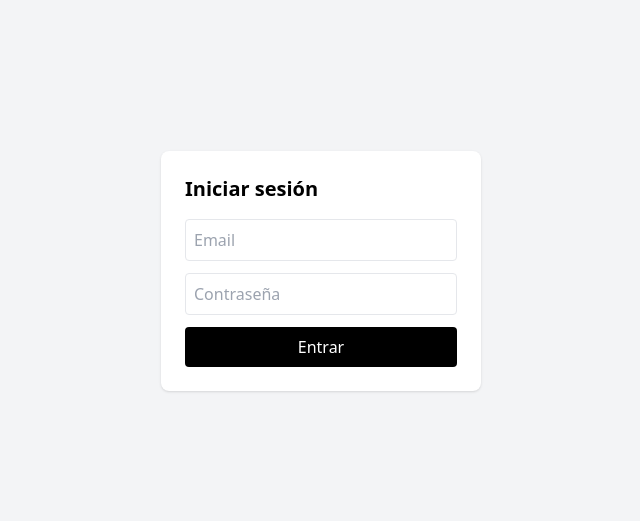
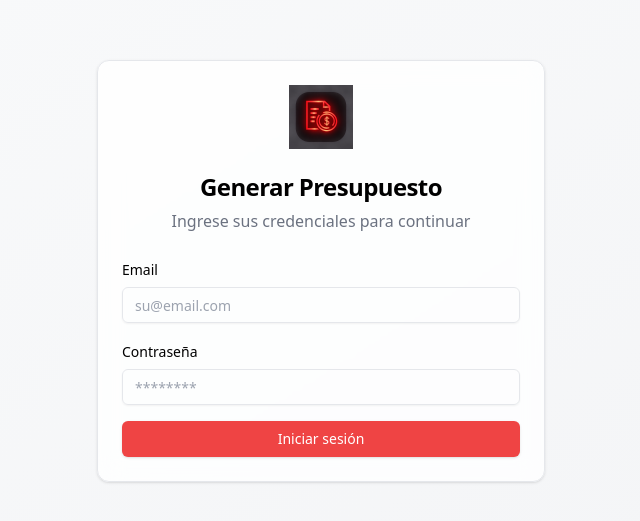
Before and after one commit to Xxtoni7/presupuesto-web, a React (Vite) app: page /login in a window 1280 px wide. Shown: the part 129-650 px from the top of the page, without its empty margins (319-959 px from the left). Built offline with nearby package versions, Linux system fonts and the light colour scheme.

Commit message:
Login visual implementado con mejoras de UX
Se implementa pantalla de login con diseño mejorado, logo personalizado, efecto glass y estado de carga con spinner.

```diff
--- /dev/null
+++ b/src/components/ui/button.jsx
@@ -0,0 +1,47 @@
+import * as React from "react"
+import { Slot } from "@radix-ui/react-slot"
+import { cva } from "class-variance-authority";
+import { cn } from "../../lib/utils"
+
+const buttonVariants = cva(
+    "inline-flex items-center justify-center gap-2 whitespace-nowrap rounded-md text-sm font-medium transition-colors focus-visible:outline-none focus-visible:ring-1 focus-visible:ring-ring disabled:pointer-events-none disabled:opacity-50 [&_svg]:pointer-events-none [&_svg]:size-4 [&_svg]:shrink-0",
+    {
+        variants: {
+            variant: {
+                default:
+                    "bg-primary text-primary-foreground shadow hover:bg-primary/90",
+                destructive:
+                    "bg-destructive text-destructive-foreground shadow-sm hover:bg-destructive/90",
+                outline:
+                    "border border-input bg-background shadow-sm hover:bg-accent hover:text-accent-foreground",
+                secondary:
+                    "bg-secondary text-secondary-foreground shadow-sm hover:bg-secondary/80",
+                ghost: "hover:bg-accent hover:text-accent-foreground",
+                link: "text-primary underline-offset-4 hover:underline",
+            },
+            size: {
+                default: "h-9 px-4 py-2",
+                sm: "h-8 rounded-md px-3 text-xs",
+                lg: "h-10 rounded-md px-8",
+                icon: "h-9 w-9",
+            },
+        },
+        defaultVariants: {
+            variant: "default",
+            size: "default",
+        },
+    }
+)
+
+const Button = React.forwardRef(({ className, variant, size, asChild = false, ...props }, ref) => {
+    const Comp = asChild ? Slot : "button"
+    return (
+        <Comp
+        className={cn(buttonVariants({ variant, size, className }))}
+        ref={ref}
+        {...props} />
+    );
+})
+Button.displayName = "Button"
+
+export { Button, buttonVariants }
--- /dev/null
+++ b/src/components/ui/card.jsx
@@ -0,0 +1,55 @@
+import * as React from "react"
+
+import { cn } from "../../lib/utils"
+
+const Card = React.forwardRef(({ className, ...props }, ref) => (
+    <div
+        ref={ref}
+        className={cn("rounded-xl border bg-card text-card-foreground shadow", className)}
+        {...props}
+    />
+))
+Card.displayName = "Card"
+
+const CardHeader = React.forwardRef(({ className, ...props }, ref) => (
+    <div
+        ref={ref}
+        className={cn("flex flex-col space-y-1.5 p-6", className)}
+        {...props}
+    />
+))
+CardHeader.displayName = "CardHeader"
+
+const CardTitle = React.forwardRef(({ className, ...props }, ref) => (
+    <div
+        ref={ref}
+        className={cn("font-semibold leading-none tracking-tight", className)}
+        {...props}
+    />
+))
+CardTitle.displayName = "CardTitle"
+
+const CardDescription = React.forwardRef(({ className, ...props }, ref) => (
+    <div
+        ref={ref}
+        className={cn("text-sm text-muted-foreground", className)}
+        {...props}
+    />
+))
+CardDescription.displayName = "CardDescription"
+
+const CardContent = React.forwardRef(({ className, ...props }, ref) => (
+    <div ref={ref} className={cn("p-6 pt-0", className)} {...props} />
+))
+CardContent.displayName = "CardContent"
+
+const CardFooter = React.forwardRef(({ className, ...props }, ref) => (
+    <div
+        ref={ref}
+        className={cn("flex items-center p-6 pt-0", className)}
+        {...props}
+    />
+))
+CardFooter.displayName = "CardFooter"
+
+export { Card, CardHeader, CardFooter, CardTitle, CardDescription, CardContent }
--- /dev/null
+++ b/src/components/ui/input.jsx
@@ -0,0 +1,19 @@
+import * as React from "react"
+import { cn } from "../../lib/utils"
+
+const Input = React.forwardRef(({ className, type, ...props }, ref) => {
+    return (
+        <input
+            type={type}
+            className={cn(
+                "flex h-9 w-full rounded-md border border-input bg-transparent px-3 py-1 text-base shadow-sm transition-colors file:border-0 file:bg-transparent file:text-sm file:font-medium file:text-foreground placeholder:text-muted-foreground focus-visible:outline-none focus-visible:ring-1 focus-visible:ring-ring disabled:cursor-not-allowed disabled:opacity-50 md:text-sm",
+                className
+            )}
+            ref={ref}
+            {...props}
+        />
+    );
+})
+Input.displayName = "Input"
+
+export { Input }
--- /dev/null
+++ b/src/components/ui/label.jsx
@@ -0,0 +1,18 @@
+"use client"
+
+import * as React from "react"
+import * as LabelPrimitive from "@radix-ui/react-label"
+import { cva } from "class-variance-authority";
+
+import { cn } from "../../lib/utils"
+
+const labelVariants = cva(
+    "text-sm font-medium leading-none peer-disabled:cursor-not-allowed peer-disabled:opacity-70"
+)
+
+const Label = React.forwardRef(({ className, ...props }, ref) => (
+    <LabelPrimitive.Root ref={ref} className={cn(labelVariants(), className)} {...props} />
+))
+Label.displayName = LabelPrimitive.Root.displayName
+
+export { Label }
--- a/src/context/AuthContext.jsx
+++ b/src/context/AuthContext.jsx
@@ -9,6 +9,8 @@
     });
 
     const login = async (email, password) => {
+        // TODO: Simulacion de autenticación (reemplazar con lógica real)
+        await new Promise((resolve) => setTimeout(resolve, 1000)); // Simula un retraso de 1 segundos
         if (email === "test@test.com" && password === "1234") {
             setIsAuthenticated(true);
             localStorage.setItem("isAuthenticated", "true");
--- /dev/null
+++ b/src/lib/utils.js
@@ -0,0 +1,6 @@
+import { clsx } from "clsx";
+import { twMerge } from "tailwind-merge";
+
+export function cn(...inputs) {
+    return twMerge(clsx(inputs));
+}
--- a/src/pages/LoginPage.jsx
+++ b/src/pages/LoginPage.jsx
@@ -1,57 +1,109 @@
 import { useState } from "react";
 import { useNavigate } from "react-router-dom";
+import { Button } from "../components/ui/button";
+import { Input } from "../components/ui/input";
+import { Label } from "../components/ui/label";
+import { Card, CardContent, CardHeader, CardTitle } from "../components/ui/card";
 import { useAuth } from "../context/AuthContext";
+import logo from "../assets/logo.png";
 
 function LoginPage() {
     const navigate = useNavigate();
     const { login } = useAuth();
 
-    const [email, setEmail] = useState("");
-    const [password, setPassword] = useState("");
+    const [loading, setLoading] = useState(false);
+    const [formData, setFormData] = useState({
+        email: "",
+        password: "",
+    });
     const [error, setError] = useState("");
+
+    const handleChange = (e) => {
+        const { name, value } = e.target;
+        setFormData((prev) => ({
+            ...prev,
+            [name]: value,
+        }));
+    };
 
     const handleSubmit = async (e) => {
         e.preventDefault();
+        setLoading(true);
         setError("");
 
         try {
-            await login(email, password);
+            await login(formData.email, formData.password);
             navigate("/");
         } catch (err) {
             setError(err.message);
+        } finally {
+            setLoading(false);
         }
     };
 
     return (
-        <div className="min-h-screen flex items-center justify-center bg-gray-100">
-            <form
-                onSubmit={handleSubmit}
-                className="bg-white p-6 rounded-lg shadow w-80"
-            >
-                <h2 className="text-xl font-bold mb-4">Iniciar sesión</h2>
+        <div className="min-h-screen flex items-center justify-center bg-gradient-to-br from-gray-50 to-gray-100 px-4">
+            <Card className="w-full max-w-md bg-white/80 backdrop-blur-md">
+                <CardHeader className="text-center">
+                    <div className="flex justify-center mb-4">
+                        <img src={logo} alt="Logo" className="w-16 h-16 object-contain" />
+                    </div>
 
-                <input
-                    type="email"
-                    placeholder="Email"
-                    className="w-full mb-3 p-2 border rounded"
-                    value={email}
-                    onChange={(e) => setEmail(e.target.value)}
-                />
+                    <CardTitle className="text-2xl">Generar Presupuesto</CardTitle>
+                    <p className="text-gray-500 mt-2">
+                        Ingrese sus credenciales para continuar
+                    </p>
+                </CardHeader>
 
-                <input
-                    type="password"
-                    placeholder="Contraseña"
-                    className="w-full mb-3 p-2 border rounded"
-                    value={password}
-                    onChange={(e) => setPassword(e.target.value)}
-                />
+                <CardContent>
+                    <form onSubmit={handleSubmit} className="space-y-4">
+                        <div>
+                            <Label htmlFor="email">Email</Label>
+                            <Input
+                                id="email"
+                                name="email"
+                                type="email"
+                                value={formData.email}
+                                onChange={handleChange}
+                                placeholder="su@email.com"
+                                required
+                                className="mt-1.5"
+                            />
+                        </div>
 
-                {error && <p className="text-red-500 mb-2">{error}</p>}
+                        <div>
+                            <Label htmlFor="password">Contraseña</Label>
+                            <Input
+                                id="password"
+                                name="password"
+                                type="password"
+                                value={formData.password}
+                                onChange={handleChange}
+                                placeholder="********"
+                                required
+                                className="mt-1.5"
+                            />
+                        </div>
 
-                <button className="w-full bg-black text-white p-2 rounded">
-                    Entrar
-                </button>
-            </form>
+                        {error && <p className="text-sm text-red-500">{error}</p>}
+
+                        <Button
+                        type="submit"
+                        className="w-full bg-red-500 hover:bg-red-600 text-white flex items-center justify-center gap-2"
+                        disabled={loading}
+                        >
+                            {loading ? (
+                                <>
+                                <div className="h-4 w-4 border-2 border-white border-t-transparent rounded-full animate-spin"></div>
+                                Iniciando sesión...
+                                </>
+                            ) : (
+                                "Iniciar sesión"
+                            )}
+                        </Button>
+                    </form>
+                </CardContent>
+            </Card>
         </div>
     );
 }
```
Also changed, not shown: package.json (+7 -1 lines), src/assets/Logo.png (added), 1 other file (tests, documents, lock files or other folders).
